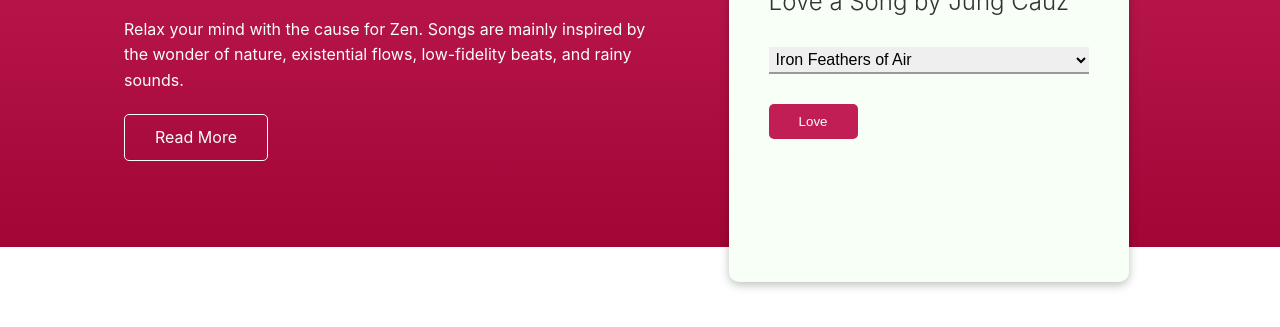
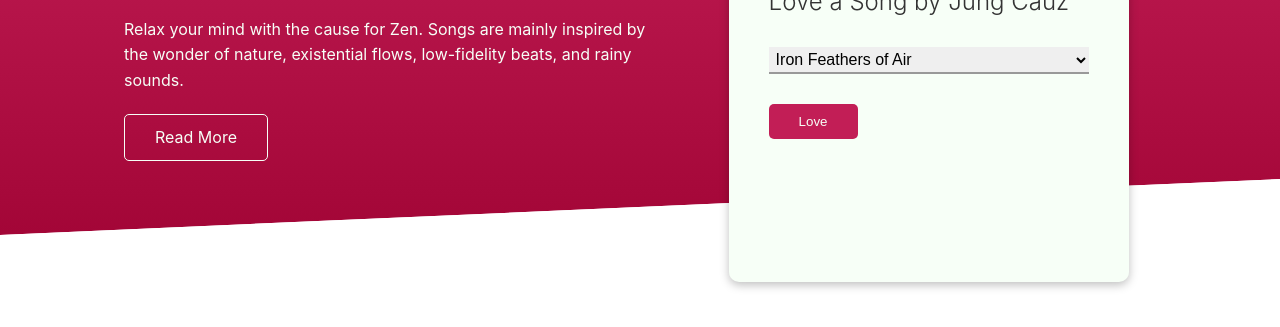
Before and after one commit to forzen-dot-io/JungCauz, a plain HTML site: page index.html in a window 1280 px wide. Shown: the part 233-560 px from the top of the page. Drawn offline with Linux system fonts and the light colour scheme.

Commit message:
Watch `.scss` files & update `main.css` file.

```diff
--- a/dist/css/main.css
+++ b/dist/css/main.css
@@ -106,6 +106,20 @@
   outline: none;
 }
 
+.showcase::before, .showcase::after {
+  content: '';
+  position: absolute;
+  height: 100px;
+  bottom: -60px;
+  right: 0;
+  left: 0;
+  background: #fff;
+  transform: skewY(-2.5deg);
+  -webkit-transform: skewY(-2.5deg);
+  -moz-transform: skewY(-2.5deg);
+  -ms-transform: skewY(-2.5deg);
+}
+
 .container {
   max-width: 1100px;
   margin: 0 auto;
```
Also changed, not shown: 1 other file.
